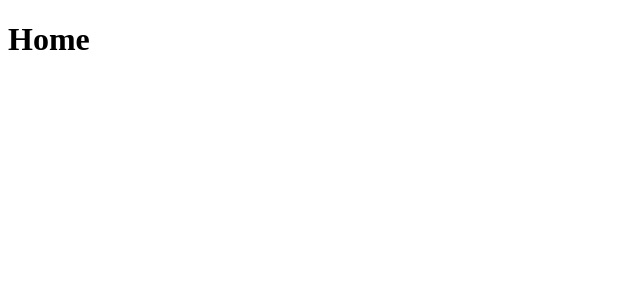
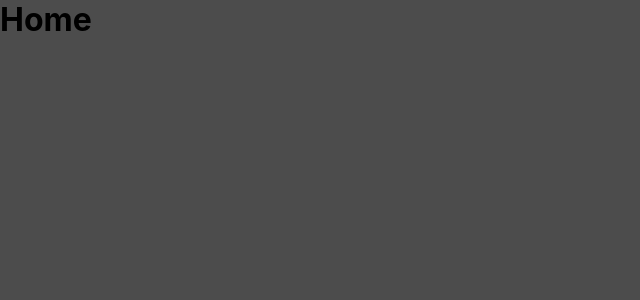
Before and after one commit to nickzmoro/Maq-Soft, a React (Vite) app: page / in a window 1280 px wide. Shown: the top 300 px of the page, without its empty margins (0-640 px from the left). Built offline with nearby package versions, Linux system fonts and the light colour scheme.

Commit message:
feat: add global styles

```diff
--- /dev/null
+++ b/src/globalStyles.js
@@ -0,0 +1,20 @@
+import { createGlobalStyle } from "styled-components";
+
+export const GlobalStyle = createGlobalStyle`
+    body {
+        background-color: rgba(0, 0, 0, 0.7);
+        margin: 0;
+        padding: 0;
+        overflow-x: hidden;
+    }
+
+    * {
+        font-family: 'Inter', sans-serif;
+        margin: 0;
+        padding: 0;
+        box-sizing: border-box;
+        list-style: none;
+        text-decoration: none;
+        border: none;
+    }
+`;
--- a/src/main.jsx
+++ b/src/main.jsx
@@ -3,9 +3,11 @@ import { BrowserRouter } from "react-router-dom";
 
 import Routes from "./routes/routes.jsx";
 import { StrictMode } from "react";
+import { GlobalStyle } from "./globalStyles.js";
 
 createRoot(document.getElementById("root")).render(
   <StrictMode>
+    <GlobalStyle />
     <BrowserRouter>
       <Routes />
     </BrowserRouter>
```
